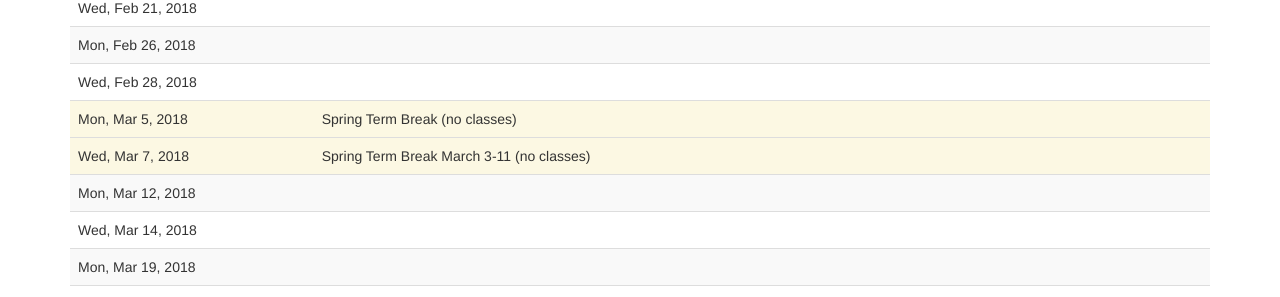
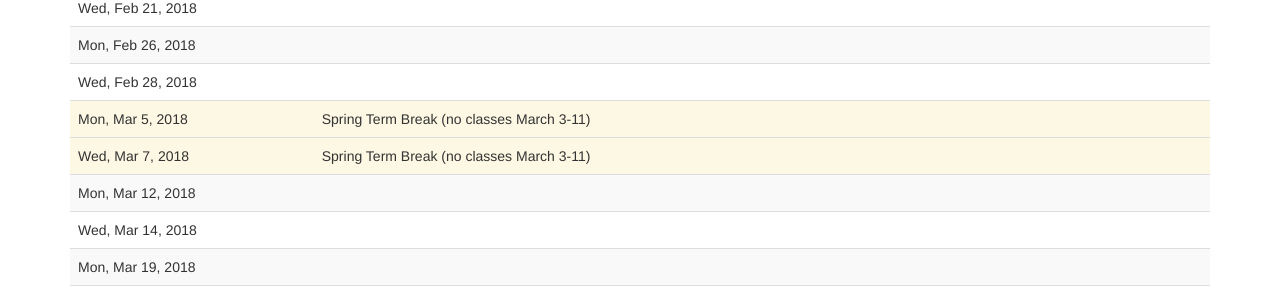
Before and after one commit to computational-linguistics-class/computational-linguistics-class.github.io, a Jekyll site: the page built from lectures.md, in a window 1280 px wide. Shown: the part 630-927 px from the top of the page. Built offline with Jekyll 4.4.1, drawn with Linux system fonts in a browser that asks for light colours; nearby versions of some CDN libraries; a script that is not in the unit is left out.

Commit message:
spring break

```diff
--- a/_data/lectures.yaml
+++ b/_data/lectures.yaml
@@ -78,11 +78,11 @@
   reading:
 -
   date: 2018-03-05
-  title: Spring Term Break (no classes)
+  title: Spring Term Break (no classes March 3-11)
   type: no_lecture
 -
   date: 2018-03-07
-  title: Spring Term Break March 3-11 (no classes)
+  title: Spring Term Break (no classes March 3-11)
   type: no_lecture
 -
   date: 2018-03-12
```
